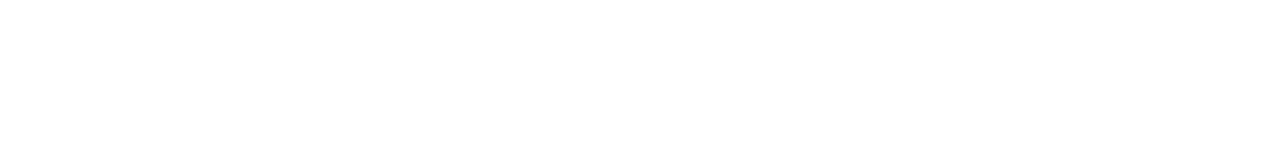
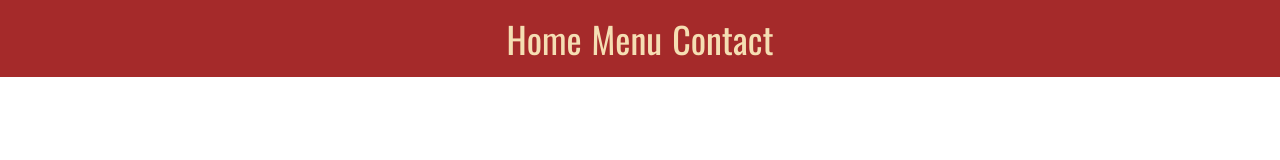
Before and after one commit to HusseinSerag/restaurant, a website built with webpack: page src/index.html in a window 1280 px wide. Built offline with nearby package versions, Linux system fonts and the light colour scheme.

Commit message:
Create initial header
I imported the font which will be used throughout the project,
now my configuration files also take care of my fonts. I created
a head function which renders the initial divs which will be used as
the tabs. they may change or the logic can change in a future commit,
maybe hard-coded into the html

```diff
--- a/package.json
+++ b/package.json
@@ -19,7 +19,9 @@
   },
   "homepage": "https://github.com/HusseinSerag/restaurant#readme",
   "devDependencies": {
+    "css-loader": "^6.8.1",
     "html-webpack-plugin": "^5.5.3",
+    "style-loader": "^3.3.3",
     "webpack": "^5.89.0",
     "webpack-cli": "^5.1.4",
     "webpack-dev-server": "^4.15.1",
--- /dev/null
+++ b/src/header.js
@@ -0,0 +1,19 @@
+export default function createHeader(){
+    const header = document.createElement('header')
+    const homeDiv = document.createElement('div')
+    const menuDiv = document.createElement('div')
+    const contactDiv = document.createElement('div')
+    header.classList.add('header')
+    homeDiv.textContent = 'Home'
+    menuDiv.textContent = 'Menu'
+    contactDiv.textContent = 'Contact'
+    header.appendChild(homeDiv)
+    header.appendChild(menuDiv)
+    header.appendChild(contactDiv)
+    Array.from(header.children).forEach(child=>{
+        child.classList.add('header-link')
+    })
+
+
+    return header
+}
--- a/src/index.html
+++ b/src/index.html
@@ -3,7 +3,7 @@
 <head>
     <meta charset="UTF-8">
     <meta name="viewport" content="width=device-width, initial-scale=1.0">
-    <title>Document</title>
+    <title>My Restaurant</title>
 
 </head>
 <body>
--- a/src/index.js
+++ b/src/index.js
@@ -1 +1,5 @@
-console.log('Working')
+import './styles/styles.css'
+import {default as head} from './header.js'
+//initial page
+const content = document.querySelector('#content')
+content.appendChild(head())
--- /dev/null
+++ b/src/styles/styles.css
@@ -0,0 +1,21 @@
+@font-face {
+    font-family: Oswald-regular;
+    src: url('../../Oswald/Oswald-Regular.ttf');
+}
+*{
+    margin:0;
+    padding:0;
+    box-sizing: border-box;
+}
+#content{
+    background-color: brown;
+}
+.header{
+    display: flex;
+    justify-content: center;
+    gap:10px;
+    font-family: Oswald-regular;
+    font-size: min(36px,12px + 3vw , 12px + 3vh);
+    color:wheat;
+    padding:12px 24px;
+}
--- a/webpack.config.js
+++ b/webpack.config.js
@@ -15,6 +15,10 @@ module.exports = {
     {
         test:/\.(png|jgp|jpeg|gif|svg)/i,
         type:'asset/resource'
+    },
+    {
+        test: /\.(woff|woff2|eot|ttf|otf)$/i,
+        type: 'asset/resource',
     }
 ]
     }
```
Also changed, not shown: Oswald/LadylikeBB.ttf (added), Oswald/Oswald-Bold.ttf (added), Oswald/Oswald-ExtraLight.ttf (added), Oswald/Oswald-Light.ttf (added), Oswald/Oswald-Medium.ttf (added), Oswald/Oswald-Regular.ttf (added), Oswald/Oswald-SemiBold.ttf (added), Oswald/Oswald-VariableFont_wght.ttf (added), 1 other file.
